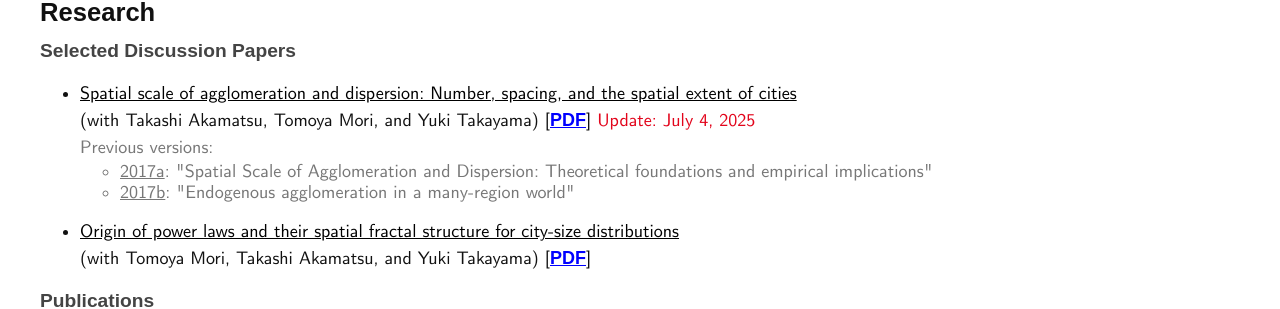
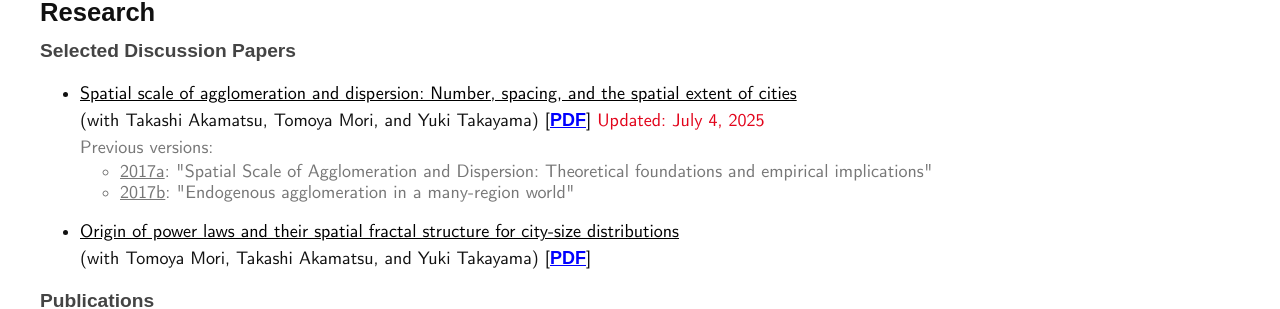
Before and after one commit to mino-osawa/mino-osawa.github.io, a Jekyll site: the page built from index.markdown, in a window 1280 px wide and 900 px high, scrolled down 343 px. Shown: the part 150-459 px from the top of the window. Built offline with Jekyll 4.4.1, drawn with Linux system fonts in a browser that asks for light colours; some web fonts are replaced.

Commit message:
minor fix

```diff
--- a/index.markdown
+++ b/index.markdown
@@ -12,7 +12,7 @@ title: M.Osawa's Website
 <h3>Selected Discussion Papers</h3>
 
 <ul class="ref-list">
-    <li><a href="https://arxiv.org/abs/1912.05113">Spatial scale of agglomeration and dispersion: Number, spacing, and the spatial extent of cities</a><br>(with Takashi Akamatsu, Tomoya Mori, and Yuki Takayama) [<a href="https://arxiv.org/pdf/1912.05113">PDF</a>] <span class="red-like">Update: July 4, 2025</span>
+    <li><a href="https://arxiv.org/abs/1912.05113">Spatial scale of agglomeration and dispersion: Number, spacing, and the spatial extent of cities</a><br>(with Takashi Akamatsu, Tomoya Mori, and Yuki Takayama) [<a href="https://arxiv.org/pdf/1912.05113">PDF</a>] <span class="red-like">Updated: July 4, 2025</span>
     <div class="note">Previous versions:
     <ul class="ref-prev">
         <li><a href="https://www.rieti.go.jp/jp/publications/summary/17120005.html" alt="Spatial scale of agglomeration and dispersion: Theoretical foundations and empirical implications">2017a</a>: "Spatial Scale of Agglomeration and Dispersion: Theoretical foundations and empirical implications"</li>
```
